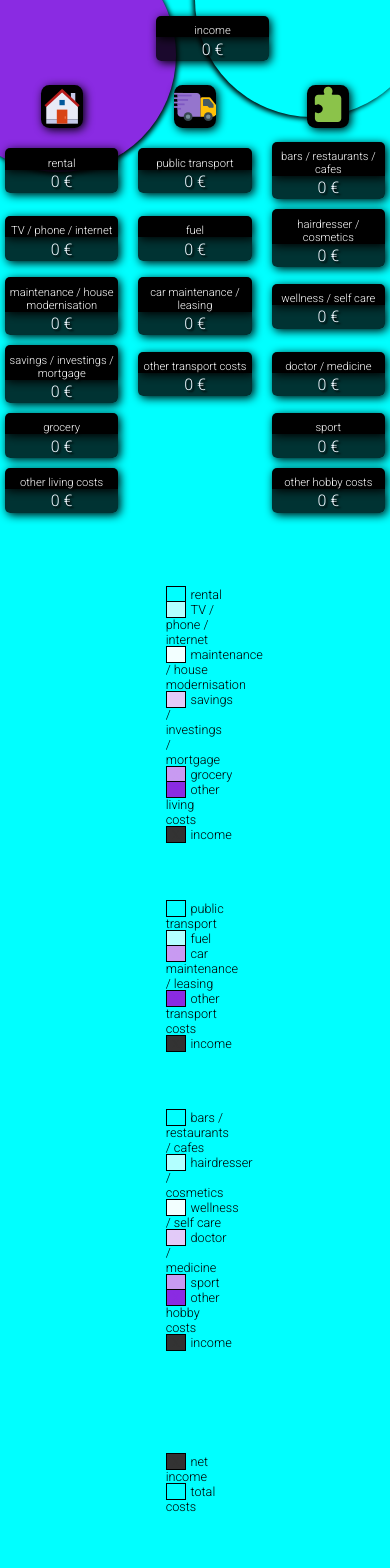
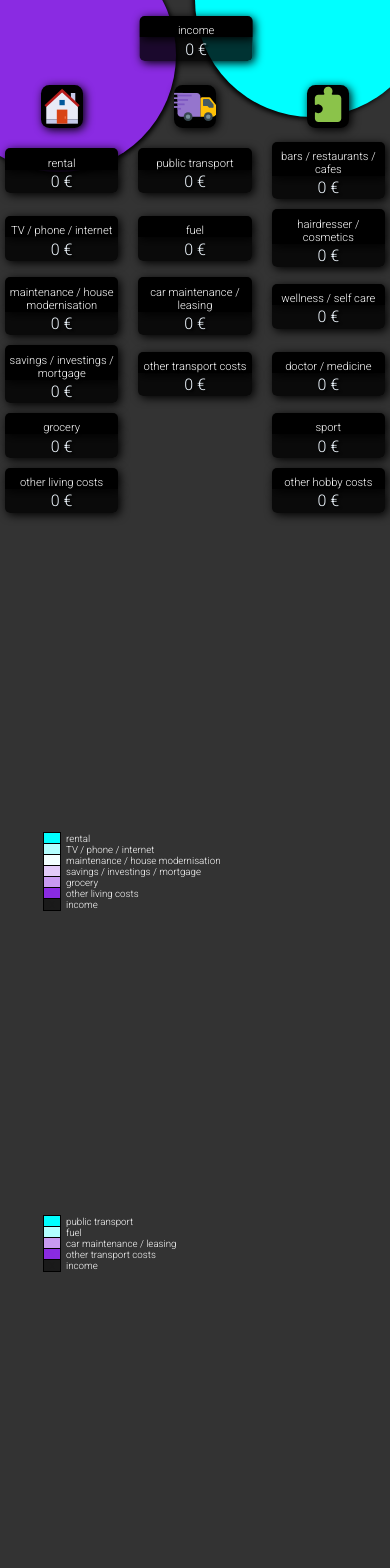
Before and after one commit to Dodkes/budgetchart, a React (Create React App) app: page / in a window 390 px wide. Shown: the top 1568 px of the page. Before the commit the page ends 1515 px from the top, so only its background shows below. Built offline with nearby package versions, Linux system fonts and the light colour scheme.

Commit message:
Final upload
-Full responsivity completed
-Some CSS changes - dark background + white text to maintain contrast
-Added shortcut icon

```diff
--- a/public/index.html
+++ b/public/index.html
@@ -2,14 +2,13 @@
 <html lang="en">
   <head>
     <meta charset="utf-8" />
-    <link rel="icon" href="%PUBLIC_URL%/favicon.ico" />
+    <link rel="icon" href="budgetApp.png" />
     <meta name="viewport" content="width=device-width, initial-scale=1" />
     <meta name="theme-color" content="#000000" /> <!--surrounding color-->
     <meta name="description" content="Web site created using create-react-app"/>
     <link rel="apple-touch-icon" href="%PUBLIC_URL%/logo192.png" />
     <link rel="manifest" href="%PUBLIC_URL%/manifest.json" />
     <script src="https://ajax.googleapis.com/ajax/libs/jquery/3.5.1/jquery.min.js"></script> <!--JQUERY-->
-
     <link rel="preconnect" href="https://fonts.googleapis.com">
     <link rel="preconnect" href="https://fonts.gstatic.com" crossorigin>
     <link href="https://fonts.googleapis.com/css2?family=Roboto+Serif:wght@200&family=Roboto:wght@300&display=swap" rel="stylesheet">
@@ -19,7 +18,7 @@
 
     <!--Font Awesome-->
     <script src="https://kit.fontawesome.com/1f1400aac2.js" crossorigin="anonymous"></script>
-    <title>Budget planner</title>
+    <title>Budget App</title>
   </head>
   <body>
     <noscript>You need to enable JavaScript to run this app.</noscript>
--- a/src/App.css
+++ b/src/App.css
@@ -136,16 +136,8 @@ input::-webkit-inner-spin-button { /*hide number input arrows*/
 }
 
 body{
-  background-color: white;
+  background-color: #333333;
   overflow-x: hidden;
-}
-
-.legend{
-  text-align: left;
-  list-style-type: none;
-  padding: 0;
-  width: 100%;
-  font-size: 1.5vh;
 }
 
 span{
--- a/src/App.js
+++ b/src/App.js
@@ -3,7 +3,7 @@ import Circles from './circles'
 import $ from 'jquery' //import jquery
 
 $(()=>{ //on document ready
-  $('.jqueryContainer, .incomeContainer').slideDown(1000, ()=>{
+  $('.jqueryContainer, .incomeContainer').show(1000, ()=>{
     $('.firstCircle, .secondCircleContainer').fadeIn(1000)
   })
 })
--- a/src/chart.js
+++ b/src/chart.js
@@ -2,16 +2,17 @@ import styles from './chart.module.css'
 import { livingLabels, transportLabels, hobbyLabels } from './input';
 //CHART IMPORTS
 import { Doughnut, Pie } from 'react-chartjs-2'; //import Doughnut component
-import { Chart as ChartJS, ArcElement, Tooltip } from 'chart.js'; //po novom musime importovat a nizsie registrovat tieto veci
+import { Chart as ChartJS, ArcElement, Tooltip } from 'chart.js'; //chart utilities have to be imported & registered
 ChartJS.register(ArcElement, Tooltip);
 
 function DoughnutChart(props){
 
     return(
     <div className={styles.chartContainer}>
+        <div className={styles.chartDoubleContainer}>
         <div className={styles.chartwidth}>
             <Doughnut data={props.dataLiving} />
-                <ul className='legend'>
+                <ul className={styles.legend}>
                     <li><span className={styles.firstLabel}>X</span>{livingLabels[0]}</li>
                     <li><span className={styles.secondLabel}>X</span>{livingLabels[1]}</li>
                     <li><span className={styles.thirdLabel}>X</span>{livingLabels[2]}</li>
@@ -23,7 +24,7 @@ function DoughnutChart(props){
         </div>
         <div className={styles.chartwidth}>
             <Doughnut data={props.dataTransport} />
-                <ul className='legend'>
+                <ul className={styles.legend}>
                         <li><span className={styles.firstLabel}>X</span>{transportLabels[0]}</li>
                         <li><span className={styles.secondLabel}>X</span>{transportLabels[1]}</li>
                         <li><span className={styles.fifthLabel}>X</span>{transportLabels[2]}</li>
@@ -31,9 +32,11 @@ function DoughnutChart(props){
                         <li><span className={styles.incomeLabel}>X</span>{transportLabels[4]}</li>
                 </ul>
         </div>
+        </div>
+        <div className={styles.chartDoubleContainer}>
         <div className={styles.chartwidth}>
             <Doughnut data={props.dataHobby} />
-                <ul className='legend'>
+                <ul className={styles.legend}>
                         <li><span className={styles.firstLabel}>X</span>{hobbyLabels[0]}</li>
                         <li><span className={styles.secondLabel}>X</span>{hobbyLabels[1]}</li>
                         <li><span className={styles.thirdLabel}>X</span>{hobbyLabels[2]}</li>
@@ -45,7 +48,7 @@ function DoughnutChart(props){
         </div>
         <div className={styles.chartwidth}>
             <Pie data={props.dataSummary} />
-                <ul className='legend'>
+                <ul className={styles.legend}>
                         <li className={styles.junk}>x</li>
                         <li className={styles.junk}>x</li>
                         <li className={styles.junk}>x</li>
@@ -53,6 +56,9 @@ function DoughnutChart(props){
                         <li><span className={styles.firstLabel}>X</span>total costs</li>
                 </ul>
         </div>
+        </div>
+
+
     </div>
     )
 }
--- a/src/chart.module.css
+++ b/src/chart.module.css
@@ -5,9 +5,13 @@
     text-align: center;
 }
 
+.chartDoubleContainer{
+    display: inline-block;
+}
+
 .chartwidth{
-    margin: 0 5em;
-    width: 15%;
+    margin: 0 2em;
+    width: 15vw;
     display: inline-block;
     align-items: center;
     top: 0;
@@ -43,11 +47,49 @@
     color: #8A2BE2;
 }
 
-.incomeLabel {
-    background-color: #333333;
-    color: #333333;
+.incomeLabel{
+    background-color: #1a1a1a;
+    color: #1a1a1a;
 }
 
 .junk{
     visibility: hidden;
 }
+
+.legend{
+    text-align: left;
+    list-style-type: none;
+    padding: 0;
+    width: 100%;
+    font-size: 0.8vw;
+    color: white;
+}
+
+@media (max-width: 1480px){
+    .chartDoubleContainer{
+        display: block;
+    }
+
+    .chartwidth{
+        width: 19em;
+        margin: 0 5vw;
+    }
+}
+
+@media (max-width: 1200px){
+    .legend{
+        font-size: 1vw;
+    }
+}
+
+@media (max-width: 1080px){
+    .legend{
+        font-size: 1.5vw;
+    }
+}
+
+@media (max-width: 600px){
+    .legend{
+        font-size: 2.5vw;
+    }
+}
--- a/src/input.js
+++ b/src/input.js
@@ -15,7 +15,7 @@ let livingCosts, transportCosts, hobbyCosts, income, netIncome, totalCosts
 livingCosts = transportCosts = hobbyCosts = income = netIncome = totalCosts = 0
 
 //chart colors variables
-const colorsArray = ['#00FFFF','#b2ffff', '#f2ffff', '#e2caf8', '#bf8aef', '#8A2BE2', '#333333']
+const colorsArray = ['#00FFFF','#b2ffff', '#f2ffff', '#e2caf8', '#bf8aef', '#8A2BE2', '#1a1a1a']
 const [cyan, midCyan, lightCyan, lightPurple, midPurple, purple, black] = colorsArray
 
 //whole app labels -> means chart, inputs, legend
--- a/src/responsive.css
+++ b/src/responsive.css
@@ -16,15 +16,17 @@
       .grid-item, .inputName, input {
         width: 25vw;
       }
-      body {
-        background-color: gold;
+      .income-child{
+        transform: translate(-62%, 0);
       }
-
 }
 
 @media (max-width: 1080px){
   .grid-item, .inputName, input {
     width: 27vw;
+  }
+  .income-child{
+    transform: translate(-67%, 0);
   }
 }
 
@@ -38,12 +40,12 @@
       .grid-item, .inputName, input {
         width: 29vw;
       }
+      .income-child{
+        transform: translate(-71%, 0);
+      }
 }
 
 @media (max-width: 720px){
-  body {
-    background-color: aqua;
-  }
   ::placeholder {
     font-size: 1em;
   }
```
Also changed, not shown: public/budgetApp.png (added).
